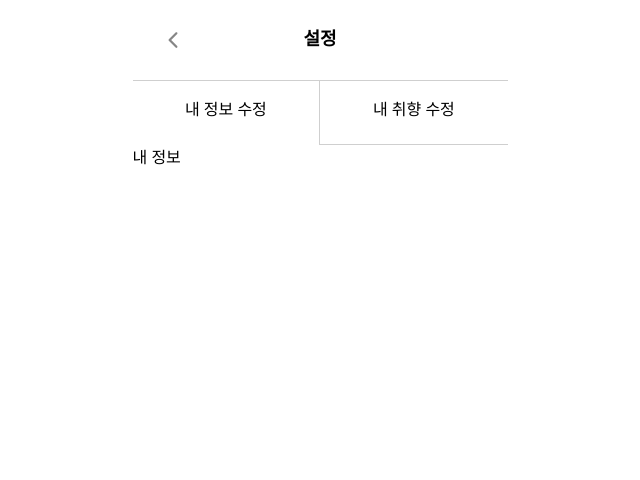
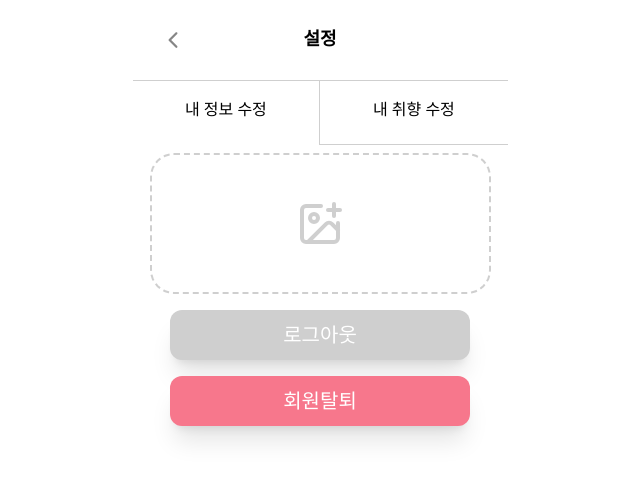
Before and after one commit to pbk95120/Yeonda, a React (Vite) app in the folder frontend/: page /mypage/setting in a window 1280 px wide. Shown: the top 480 px of the page, without its empty margins (320-960 px from the left). Built offline with nearby package versions, Linux system fonts and the light colour scheme; a web font is replaced by a local one.

Commit message:
[fix] image input rounded fix

```diff
--- a/frontend/src/components/common/Input.tsx
+++ b/frontend/src/components/common/Input.tsx
@@ -45,7 +45,7 @@ const Input = ({ className, placeholder, inputFor, register, ...props }: InputPr
   if (inputFor === 'image') {
     return (
       <div className='flex items-center justify-center m-2'>
-        <div className='w-[341px] h-[141px] flex items-center cursor-pointer text-lightgray hover:border-pastelred hover:text-pastelred justify-center border-2 border-dashed rounded-lg border-lightgray'>
+        <div className='w-[341px] h-[141px] flex items-center cursor-pointer text-lightgray hover:border-pastelred hover:text-pastelred justify-center border-2 border-dashed rounded-3xl border-lightgray'>
           <label>
             <LuImagePlus className='w-12 h-12' />
             <input className='hidden' type='file' />
--- a/frontend/src/components/mypage/MyInfo.tsx
+++ b/frontend/src/components/mypage/MyInfo.tsx
@@ -1,5 +1,18 @@
+import Button from "../common/Button"
+import Input from "../common/Input"
+
+
+
 const MyInfo =()=>{
-  return <div>내 정보</div>
+  return (
+  <div>
+    <Input inputFor="image"/>
+    <div className="flex flex-col space-y-4 items-center justify-center p-2">
+      <Button size="large" children="로그아웃" className="" color="lightgray"/>
+      <Button size="large" children="회원탈퇴" color="pastelred"/>
+    </div>
+
+  </div>)
 }
 
 export default MyInfo
```
